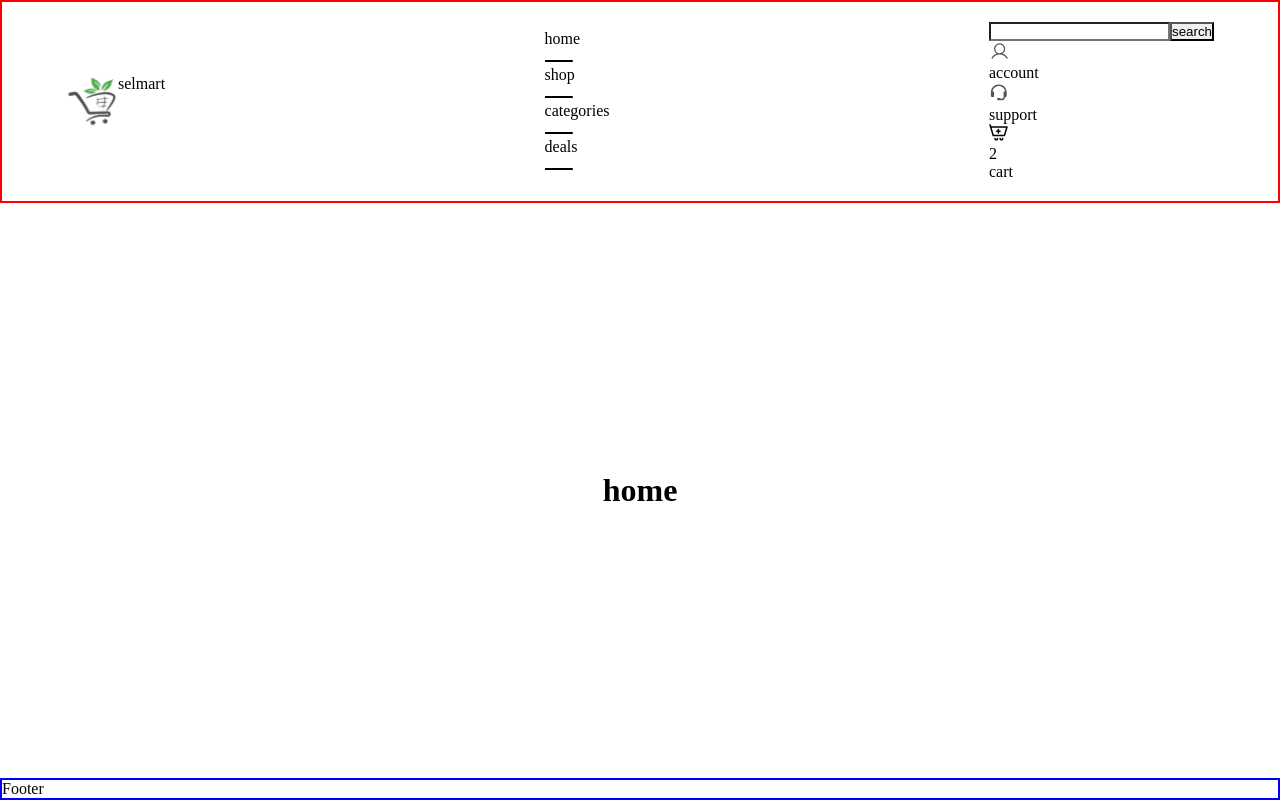
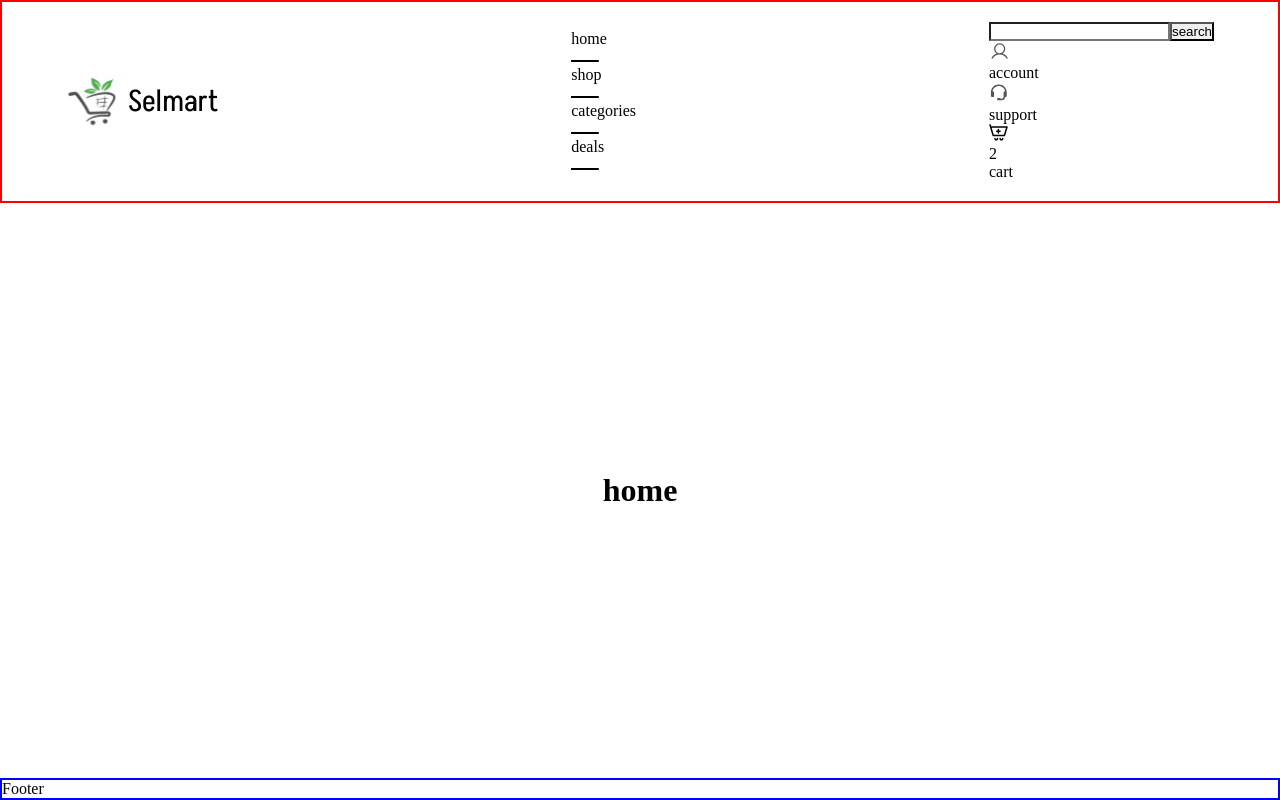
Before and after one commit to mambachristophersteven/selmart-copy, a React (Vite) app: page / in a window 1280 px wide. Built offline with nearby package versions, Linux system fonts and the light colour scheme.

Commit message:
started navbar styling

```diff
--- a/src/Components/Navbar/Navbar.module.css
+++ b/src/Components/Navbar/Navbar.module.css
@@ -9,4 +9,16 @@
 
 .logo{
     display: flex;
+    align-items: center;
+    gap: 10px;
 }
+
+.logo_name{
+    font-size: 30px;
+    text-transform: capitalize;
+    font-family: akshar;
+}
+
+.logo_name span{
+
+}
```
